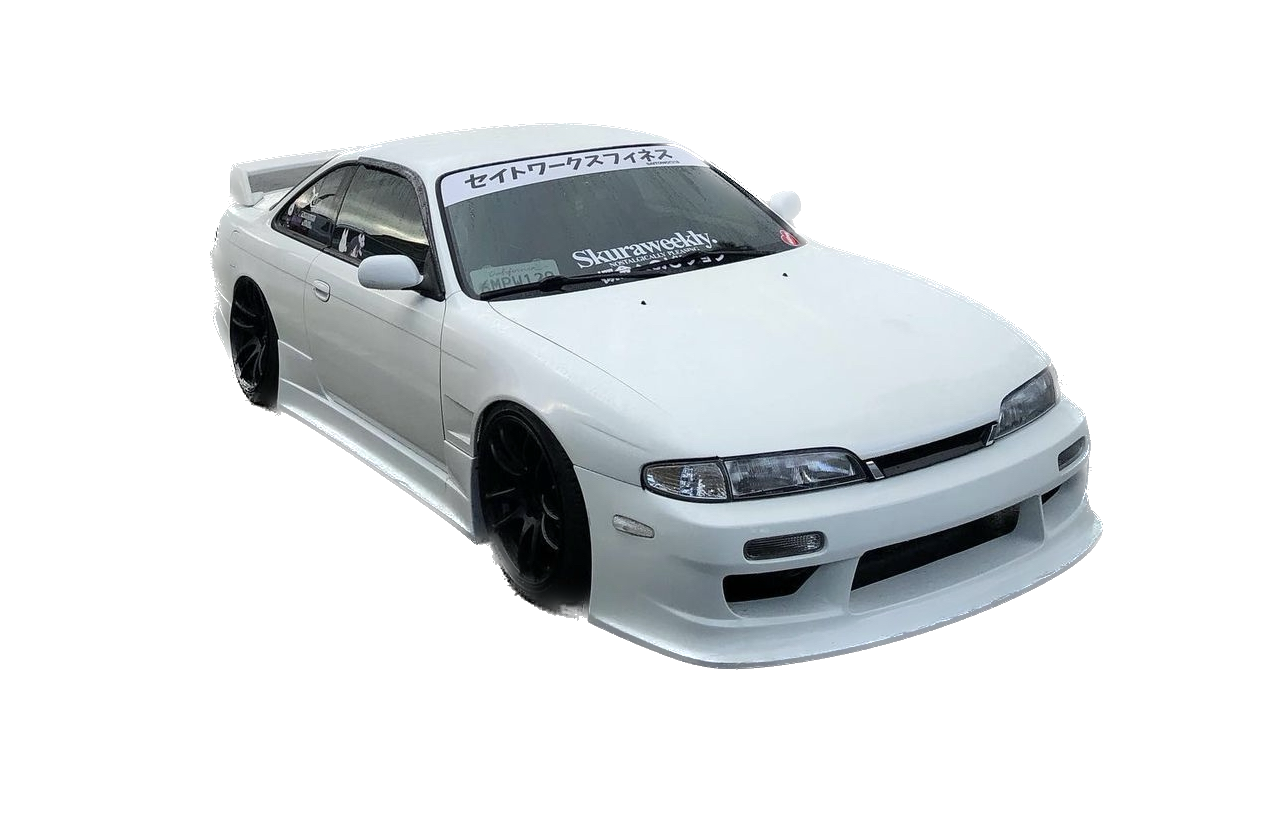
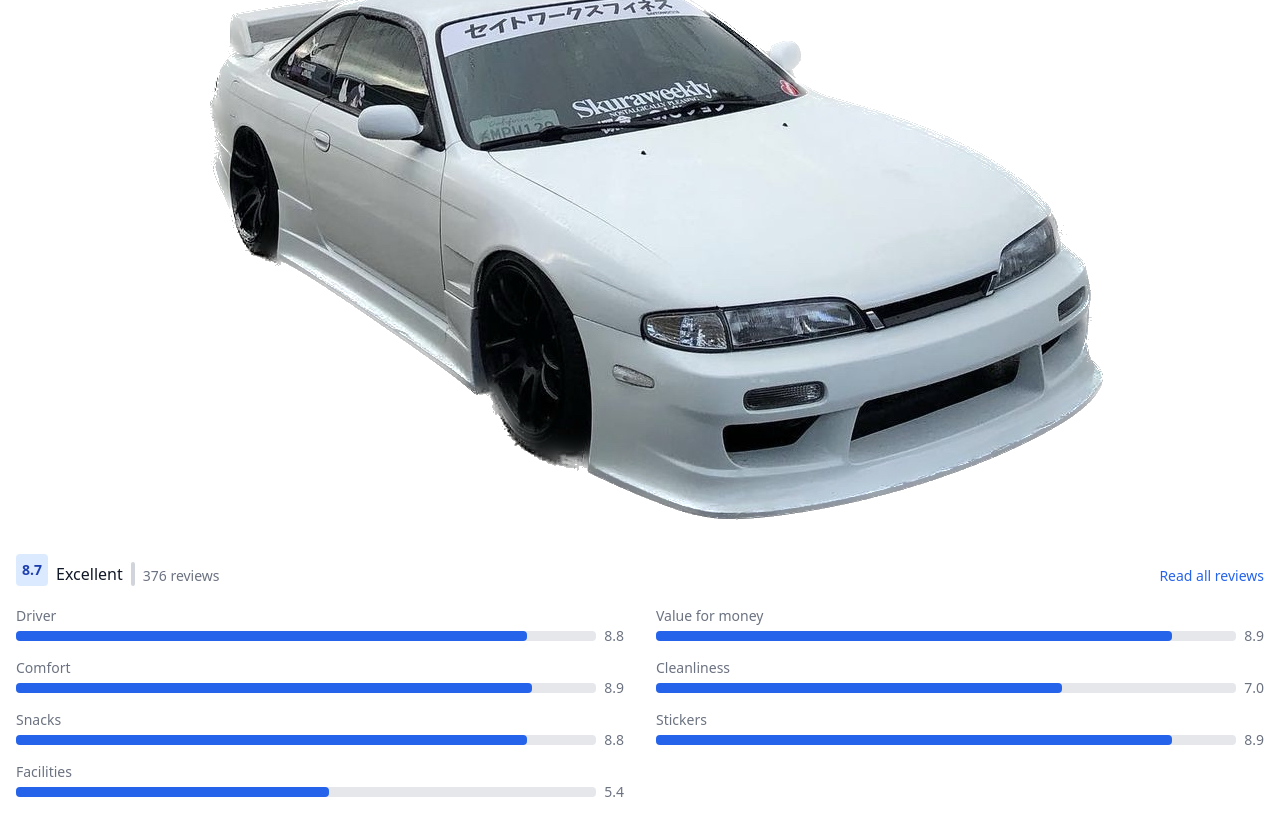
Before and after one commit to elizabethmazuca/Car-Meet, a website: page ken.html in a window 1280 px wide. Shown: the part 294-1128 px from the top of the page. Before the commit the page ends 1091 px from the top, so only its background shows below. Drawn offline with nearby package versions, Linux system fonts and the light colour scheme.

Commit message:
silvia page gg

```diff
--- a/ken.html
+++ b/ken.html
@@ -45,17 +45,97 @@
 
 <body>
 
-    <div class="basis-1/2 place-self-center pl-8">
+    <div class="basis-1/2 place-self-center pl-8 pt-8">
       <h1 style="font-size: 50px; font-family: Verdana, Geneva, Tahoma, sans-serif"> Nissan Silvia S14 </h1>
-        <p class="py-4">
-            uhhhh
-        </p>
+
+      <img src="/images/kens14.png" alt="s14">
+
+      </div>
+
+<div class="flex items-end mb-5 pt-8 px-4">
+  <p class="bg-blue-100 text-blue-800 text-sm font-semibold inline-flex items-center p-1.5 rounded dark:bg-blue-200 dark:text-blue-800">8.7</p>
+  <p class="ml-2 font-medium text-gray-900">Excellent</p>
+  <span class="w-1 h-6 mx-2 bg-gray-300 rounded-full dark:bg-gray-500"></span>
+  <p class="text-sm font-medium text-gray-500 dark:text-gray-400">376 reviews</p>
+  <a href="#" class="ml-auto text-sm font-medium text-blue-600 hover:underline dark:text-blue-500">Read all reviews</a>
+</div>
+<div class="gap-8 sm:grid sm:grid-cols-2 pb-8 px-4">
+  <div>
+      <dl>
+          <dt class="text-sm font-medium text-gray-500 dark:text-gray-400">Driver</dt>
+          <dd class="flex items-center mb-3">
+              <div class="w-full bg-gray-200 rounded h-2.5 dark:bg-gray-700 mr-2">
+                  <div class="bg-blue-600 h-2.5 rounded dark:bg-blue-500" style="width: 88%"></div>
+              </div>
+              <span class="text-sm font-medium text-gray-500 dark:text-gray-400">8.8</span>
+          </dd>
+      </dl>
+      <dl>
+          <dt class="text-sm font-medium text-gray-500 dark:text-gray-400">Comfort</dt>
+          <dd class="flex items-center mb-3">
+              <div class="w-full bg-gray-200 rounded h-2.5 dark:bg-gray-700 mr-2">
+                  <div class="bg-blue-600 h-2.5 rounded dark:bg-blue-500" style="width: 89%"></div>
+              </div>
+              <span class="text-sm font-medium text-gray-500 dark:text-gray-400">8.9</span>
+          </dd>
+      </dl>
+      <dl>
+          <dt class="text-sm font-medium text-gray-500 dark:text-gray-400">Snacks</dt>
+          <dd class="flex items-center mb-3">
+              <div class="w-full bg-gray-200 rounded h-2.5 dark:bg-gray-700 mr-2">
+                  <div class="bg-blue-600 h-2.5 rounded dark:bg-blue-500" style="width: 88%"></div>
+              </div>
+              <span class="text-sm font-medium text-gray-500 dark:text-gray-400">8.8</span>
+          </dd>
+      </dl>
+      <dl>
+          <dt class="text-sm font-medium text-gray-500 dark:text-gray-400">Facilities</dt>
+          <dd class="flex items-center">
+              <div class="w-full bg-gray-200 rounded h-2.5 dark:bg-gray-700 mr-2">
+                  <div class="bg-blue-600 h-2.5 rounded dark:bg-blue-500" style="width: 54%"></div>
+              </div>
+              <span class="text-sm font-medium text-gray-500 dark:text-gray-400">5.4</span>
+          </dd>
+      </dl>
+  </div>
+  <div>
+      <dl>
+          <dt class="text-sm font-medium text-gray-500 dark:text-gray-400">Value for money</dt>
+          <dd class="flex items-center mb-3">
+              <div class="w-full bg-gray-200 rounded h-2.5 dark:bg-gray-700 mr-2">
+                  <div class="bg-blue-600 h-2.5 rounded dark:bg-blue-500" style="width: 89%"></div>
+              </div>
+              <span class="text-sm font-medium text-gray-500 dark:text-gray-400">8.9</span>
+          </dd>
+      </dl>
+      <dl>
+          <dt class="text-sm font-medium text-gray-500 dark:text-gray-400">Cleanliness</dt>
+          <dd class="flex items-center mb-3">
+              <div class="w-full bg-gray-200 rounded h-2.5 dark:bg-gray-700 mr-2">
+                  <div class="bg-blue-600 h-2.5 rounded dark:bg-blue-500" style="width: 70%"></div>
+              </div>
+              <span class="text-sm font-medium text-gray-500 dark:text-gray-400">7.0</span>
+          </dd>
+      </dl>
+      <dl>
+          <dt class="text-sm font-medium text-gray-500 dark:text-gray-400">Stickers</dt>
+          <dd class="flex items-center">
+              <div class="w-full bg-gray-200 rounded h-2.5 dark:bg-gray-700 mr-2">
+                  <div class="bg-blue-600 h-2.5 rounded dark:bg-blue-500" style="width: 89%"></div>
+              </div>
+              <span class="text-sm font-medium text-gray-500 dark:text-gray-400">8.9</span>
+          </dd>
+      </dl>
+  </div>
+</div>
 
 
-    <div class= "flex justify-center items-center h-screen">
-      <img src="/images/kens14.png" alt="s14">
-    </div>
 
+      <div>
+
+
+
+      </div>
     <script src="https://cdnjs.cloudflare.com/ajax/libs/flowbite/1.7.0/flowbite.min.js"></script>
 </body>
 </html>
```
